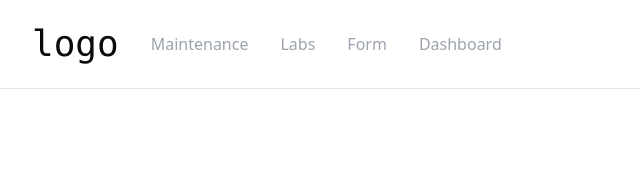
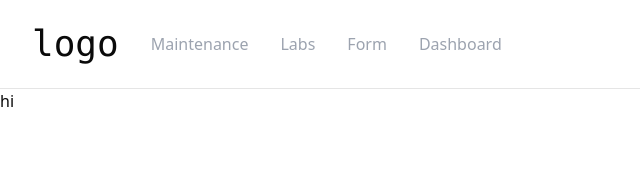
Before and after one commit to Suyash-shinde/Smart-Inventory, a Next.js app in the folder client/: page /Labs/1 in a window 1280 px wide. Shown: the top 179 px of the page, without its empty margins (0-640 px from the left). Built offline with nearby package versions, Linux system fonts and the light colour scheme.

Commit message:
labdetails console logged

```diff
--- a/client/src/app/Labs/[details_id]/page.jsx
+++ b/client/src/app/Labs/[details_id]/page.jsx
@@ -5,20 +5,17 @@ import { useRouter } from "next/router";
 import { useParams } from "next/navigation";
 import { cards } from "../../data";
 
-const LabDetails = () => {
-  const { deatils_id: id } = useParams();
-
-  // const [selectedLab, setSelectedLab] = useState({
-  //   labName: "",
-  //   labImage: "",
-  //   labDescription: "",
-  //   labIncharge: "",
-  // });
+const LabDetails = ({ params }) => {
+  const id = params.details_id;
+  console.log(id);
   useEffect(() => {
     if (id) {
-      const card = cards.find((card) => card.index === details_id);
-
-      console.log(card);
+      const card = cards.find((card) => card.index === parseInt(id));
+      if (card) {
+        console.log(card);
+      } else {
+        console.error("Card not found");
+      }
     }
   }, [id]);
 
@@ -35,7 +32,7 @@ const LabDetails = () => {
           <p className="text-lg mt-4">Incharge: {selectedLab.labIncharge}</p>
         </div>
       </div> */}
-      <div>{id}</div>
+      <div>hi</div>
     </>
   );
 };
```
